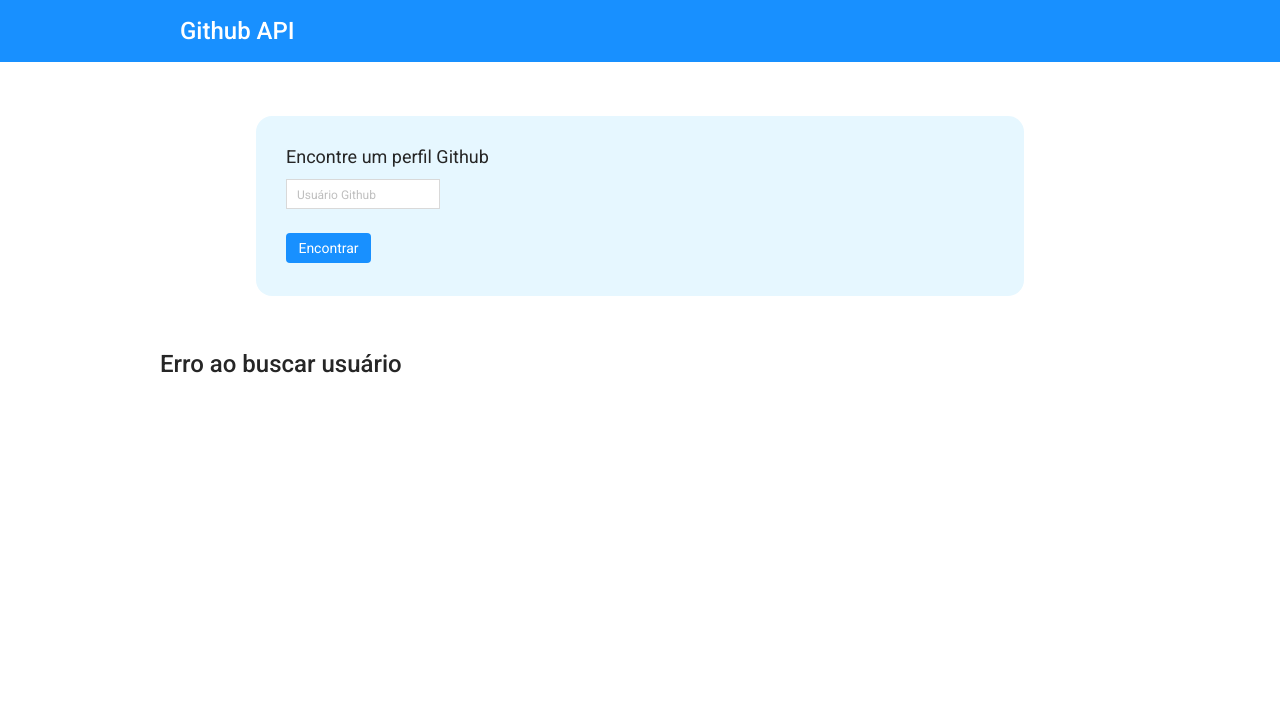
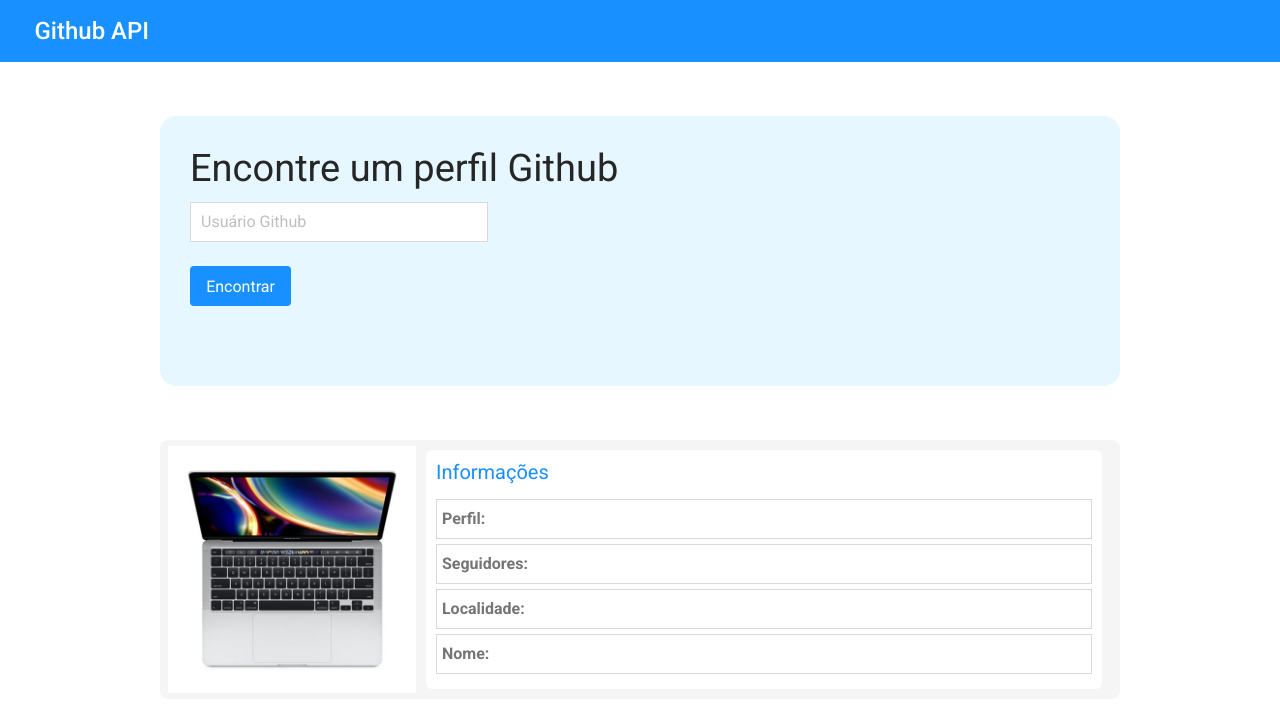
Before and after one commit to LeandroOliveiraSouza/api-challenge-for-github, a React (Vite) app: page /profile-search in a window 1280 px wide. Shown: the top 706 px of the page. Built offline with nearby package versions, Linux system fonts and the light colour scheme.

Commit message:
Responsiveness

```diff
--- a/src/components/Header/styles.css
+++ b/src/components/Header/styles.css
@@ -10,7 +10,13 @@ header {
 }
 
 .nav-bar-title {
-  font-size: 24px;
+  font-size: 18px;
   font-weight: 500;
   color: var(--color-font-tertiary);
 }
+
+@media (min-width: 768px) {
+  .nav-bar-title {
+    font-size: 24px;
+  }
+}
--- a/src/components/Information/styles.css
+++ b/src/components/Information/styles.css
@@ -35,3 +35,21 @@
   font-size: 8px;
   font-weight: 700;
 }
+
+@media (min-width: 768px) {
+  .title-information {
+    font-size: 20px;
+  }
+
+  .img-information {
+    height: 247px;
+  }
+
+  .form-information-input {
+    height: 40px;
+  }
+
+  .form-information-input::placeholder {
+    font-size: 16px;
+  }
+}
--- a/src/components/SearchCard/styles.css
+++ b/src/components/SearchCard/styles.css
@@ -23,3 +23,22 @@
   color: var(--color-placeholder);
   padding-left: 10px;
 }
+
+@media (min-width: 768px) {
+  .card {
+    height: 270px;
+  }
+
+  .card-container-title {
+    font-size: 38px;
+  }
+
+  .card-container-input {
+    width: 298px;
+    height: 40px;
+  }
+
+  .card-container-input::placeholder {
+    font-size: 16px;
+  }
+}
--- a/src/components/UserNotFound/index.tsx
+++ b/src/components/UserNotFound/index.tsx
@@ -1,5 +1,5 @@
 import "./styles.css";
 
 export default function UserNotFound() {
-  return <div className="user-not-found">Erro ao buscar usuário</div>;
+  return <div className="card-container user-not-found">Erro ao buscar usuário</div>;
 }
--- a/src/components/UserNotFound/styles.css
+++ b/src/components/UserNotFound/styles.css
@@ -3,3 +3,9 @@
   font-weight: 500;
   color: var(--color-font-senario);
 }
+
+@media (min-width: 768px) {
+  .user-not-found {
+    font-size: 38px;
+  }
+}
--- a/src/index.css
+++ b/src/index.css
@@ -42,13 +42,13 @@ main {
 
 .container {
   width: 100%;
-  max-width: 960px;
+  max-width: 1251px;
   margin: 0 auto;
 }
 
 .card-container {
   width: 100%;
-  max-width: 768px;
+  max-width: 960px;
   margin: 0 auto;
 }
 
@@ -66,3 +66,11 @@ main {
 .mb54 {
   margin-bottom: 54px;
 }
+
+@media (min-width: 768px) {
+  .home-body-button {
+    width: 101px;
+    height: 40px;
+    font-size: 16px;
+  }
+}
--- a/src/routes/Home/HomeBody/styles.css
+++ b/src/routes/Home/HomeBody/styles.css
@@ -15,3 +15,13 @@
   font-size: 16px;
   color: var(--color-font-secondary);
 }
+
+@media (min-width: 768px) {
+  .home-body-title-h1 {
+    font-size: 48px;
+  }
+
+  .home-body-title-h2 {
+    font-size: 24px;
+  }
+}
--- a/src/routes/Home/ProfileSearch/index.tsx
+++ b/src/routes/Home/ProfileSearch/index.tsx
@@ -1,12 +1,12 @@
+import Information from "../../../components/Information";
 import SearchCard from "../../../components/SearchCard";
-import UserNotFound from "../../../components/UserNotFound";
 
 export default function ProfileSearch() {
   return (
     <main>
       <section className="container">
         <SearchCard />
-        <UserNotFound />
+        <Information />
       </section>
     </main>
   );
```
